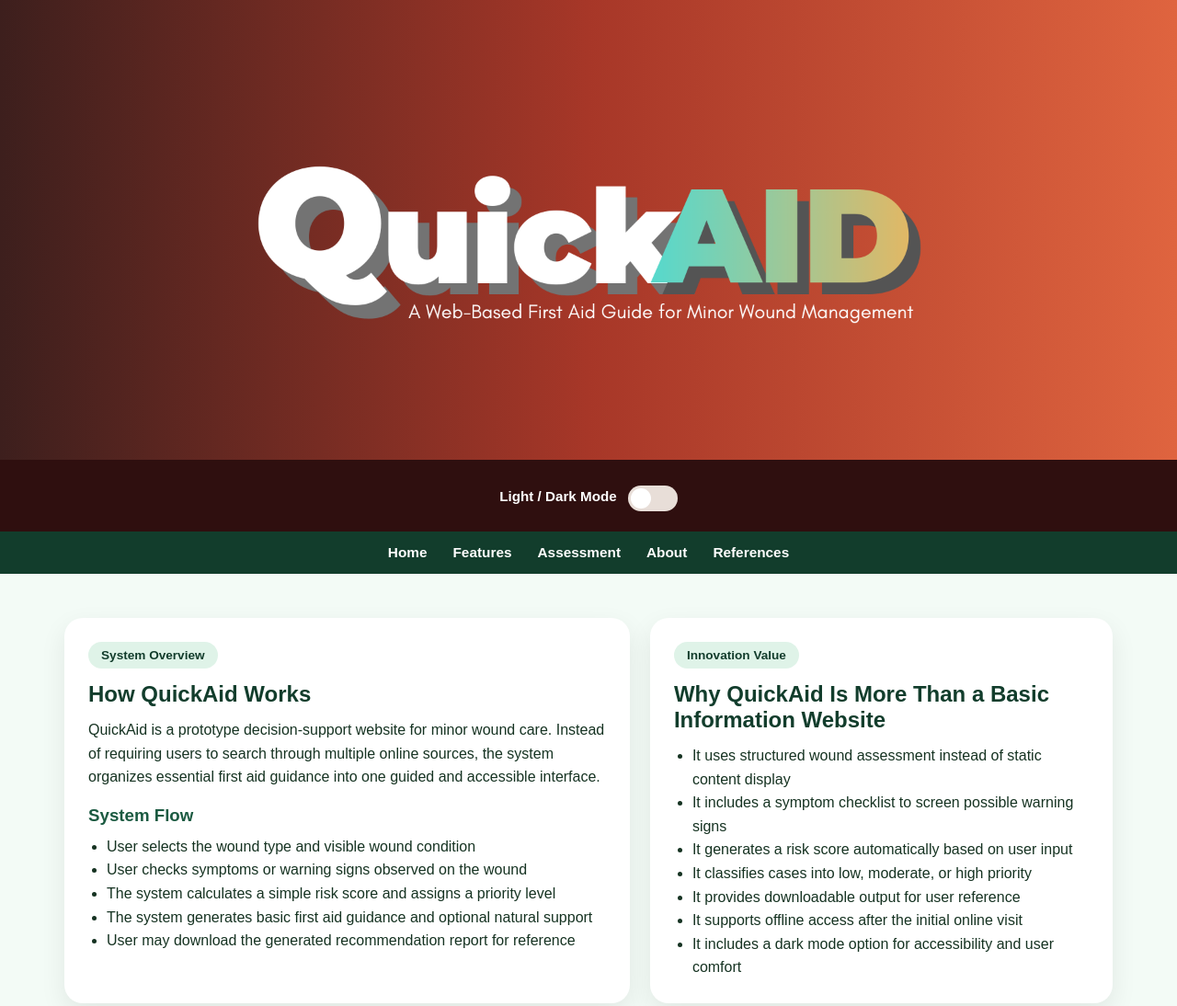
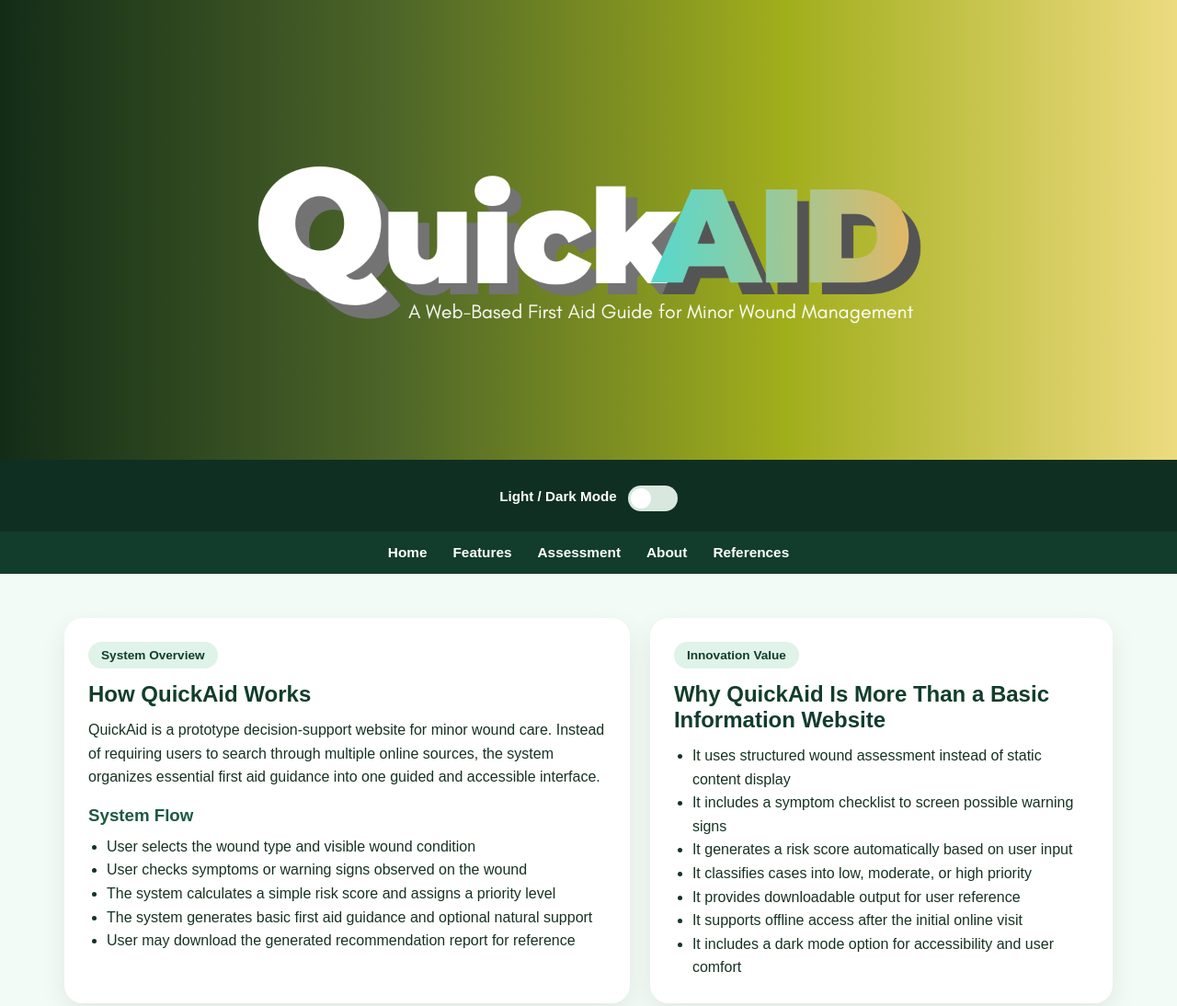
Before and after one commit to torretasharmainemarie-creator/QuickAid, a plain HTML site: page index.html in a window 1280 px wide. Shown: the top 1094 px of the page at 92% size. Drawn offline with Linux system fonts and the light colour scheme.

Commit message:
Update masthead and control styles in index.html

```diff
--- a/index.html
+++ b/index.html
@@ -28,7 +28,7 @@
 .masthead {
   width: 100%;
   overflow: hidden;
-  background: linear-gradient(90deg, #3D1F1D, #A73728, #DF643F);
+  background: linear-gradient(90deg, #132c17, #4d6528, #a1ae1c, #eddb80);
 }
 
     .masthead img {
@@ -39,7 +39,7 @@
     }
 
     .top-controls {
-      background: #2f0f0f;
+      background: #0f2f22;
       padding: 14px 20px;
       display: flex;
       justify-content: center;
@@ -71,7 +71,7 @@
       position: absolute;
       cursor: pointer;
       inset: 0;
-      background-color: #e8ded8;
+      background-color: #d8e8de;
       transition: 0.3s;
       border-radius: 999px;
     }
@@ -89,7 +89,7 @@
     }
 
     .switch input:checked + .slider {
-      background-color: #7a4d2d;
+      background-color: #2d7a59;
     }
 
     .switch input:checked + .slider:before {
```
